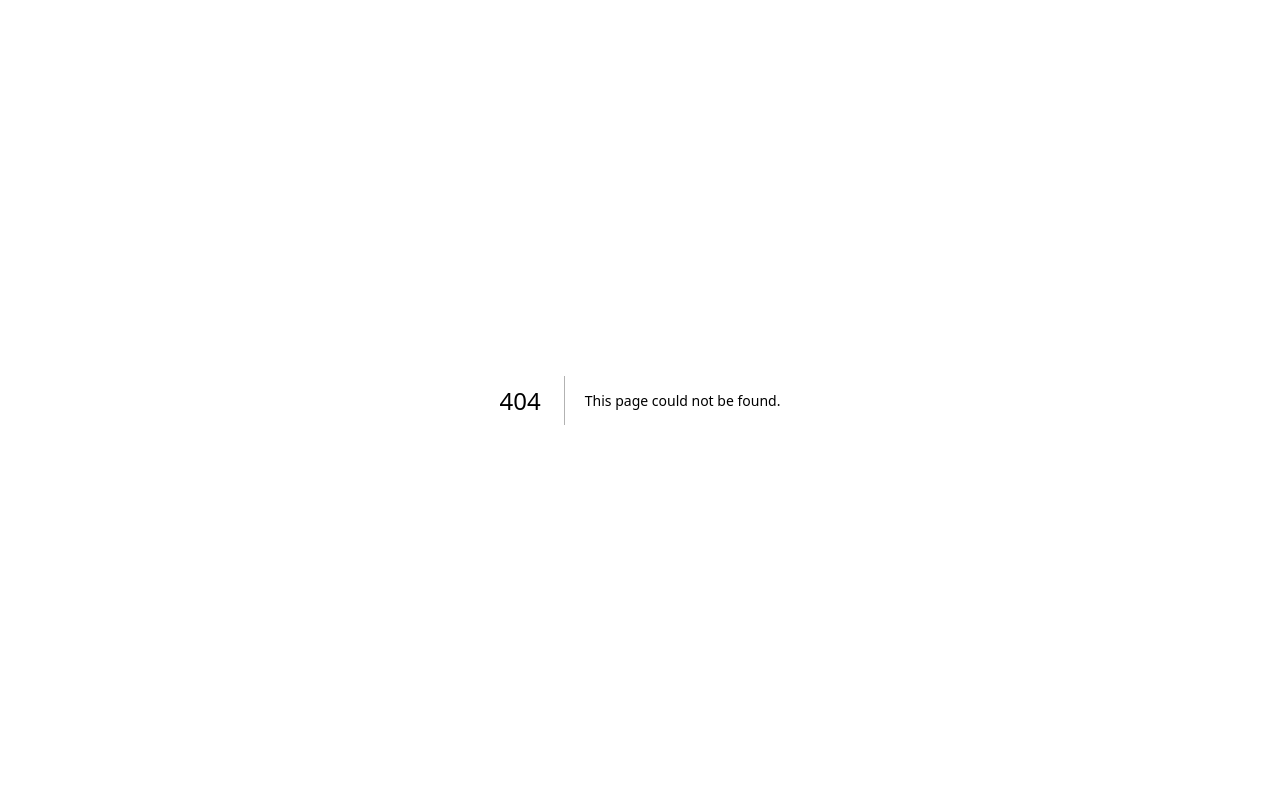
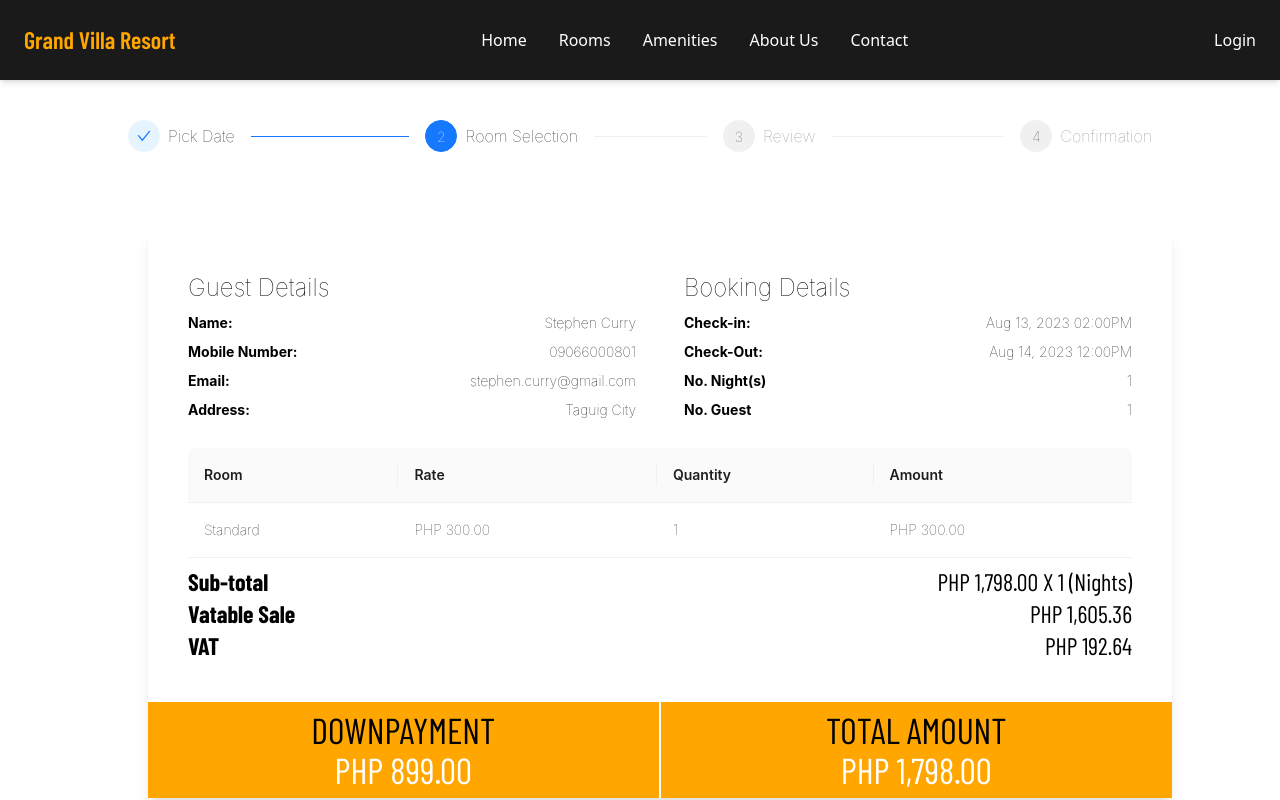
Before and after one commit to raaauf6933/booking-web-app-nextjs, a Next.js app: page /main/booking/review in a window 1280 px wide. Before the commit this address had no page. Shown: the top 800 px of the page. Built offline with nearby package versions, Linux system fonts and the light colour scheme; a web font is replaced by a local one.

Commit message:
update as of 08/12/23

```diff
--- /dev/null
+++ b/src/app/main/(app_main)/booking/pages/Review/index.js
@@ -0,0 +1,140 @@
+'use client';
+import { Row, Col, Table, Button } from 'antd';
+
+const columns = [
+  {
+    title: 'Room',
+    dataIndex: 'room',
+    key: 'room',
+  },
+  {
+    title: 'Rate',
+    dataIndex: 'rate',
+    key: 'rate',
+  },
+  {
+    title: 'Quantity',
+    dataIndex: 'qty',
+    key: 'qty',
+  },
+  {
+    title: 'Amount',
+    dataIndex: 'amount',
+    key: 'amount',
+  },
+];
+
+const dataSource = [
+  {
+    key: '1',
+    room: 'Standard',
+    rate: 'PHP 300.00',
+    qty: 1,
+    amount: 'PHP 300.00',
+  },
+];
+
+const Review = () => {
+  return (
+    <>
+      <div className="my-20 mx-5 w-full ">
+        <div className="bg-white shadow-lg">
+          <div className=" p-10">
+            <Row gutter={[48, 48]}>
+              <Col xs={24} sm={24} md={12} lg={12}>
+                <div>
+                  <span className="text-2xl">Guest Details</span>
+                  <div className="mt-2">
+                    <div className="flex justify-between">
+                      <span className="font-bold mb-2">Name:</span>
+                      <span>Stephen Curry</span>
+                    </div>
+                    <div className="flex justify-between">
+                      <span className="font-bold mb-2">Mobile Number:</span>
+                      <span>09066000801</span>
+                    </div>
+                    <div className="flex justify-between">
+                      <span className="font-bold mb-2">Email:</span>
+                      <span>stephen.curry@gmail.com</span>
+                    </div>
+                    <div className="flex justify-between">
+                      <span className="font-bold mb-2">Address:</span>
+                      <span>Taguig City</span>
+                    </div>
+                  </div>
+                </div>
+              </Col>
+              <Col xs={24} sm={24} md={12} lg={12}>
+                <div>
+                  <span className="text-2xl">Booking Details</span>
+                  <div className="mt-2">
+                    <div className="flex justify-between">
+                      <span className="font-bold mb-2">Check-in:</span>
+                      <span>Aug 13, 2023 02:00PM</span>
+                    </div>
+                    <div className="flex justify-between">
+                      <span className="font-bold mb-2">Check-Out:</span>
+                      <span>Aug 14, 2023 12:00PM</span>
+                    </div>
+                    <div className="flex justify-between">
+                      <span className="font-bold mb-2">No. Night(s)</span>
+                      <span>1</span>
+                    </div>
+                    <div className="flex justify-between">
+                      <span className="font-bold mb-2">No. Guest</span>
+                      <span>1</span>
+                    </div>
+                  </div>
+                </div>
+              </Col>
+            </Row>
+            <div className="mt-5">
+              <Table
+                className="overflow-x-scroll"
+                dataSource={dataSource}
+                columns={columns}
+                pagination={false}
+                //   rootClassName='o'
+              />
+            </div>
+            <div className="mt-2">
+              <div className="flex justify-between">
+                <span className="font-bold text-2xl">Sub-total</span>
+                <span className="text-2xl">PHP 1,798.00 X 1 (Nights)</span>
+              </div>
+              <div className="flex justify-between">
+                <span className="font-bold text-2xl">Vatable Sale </span>
+                <span className="text-2xl">PHP 1,605.36</span>
+              </div>
+              <div className="flex justify-between">
+                <span className="font-bold text-2xl">VAT</span>
+                <span className="text-2xl">PHP 192.64</span>
+              </div>
+            </div>
+          </div>
+
+          <div className="w-full flex flex-col md:flex-row lg:flex-row">
+            <div className="flex flex-col items-center w-full bg-warning text-4xl p-2 border-r-2 border-r-light">
+              <span>DOWNPAYMENT</span>
+              <span className="text-white">PHP 899.00</span>
+            </div>
+            <div className="flex flex-col items-center whitespace-nowrap w-full bg-warning text-4xl p-2">
+              <span>TOTAL AMOUNT</span>
+              <span className="text-white">PHP 1,798.00</span>
+            </div>
+          </div>
+        </div>
+        <div className="mt-10 mx-auto w-fit">
+          <Button size="large" className="mr-3">
+            <span>Back</span>
+          </Button>
+          <Button size="large">
+            <span>Confirm</span>
+          </Button>
+        </div>
+      </div>
+    </>
+  );
+};
+
+export default Review;
--- a/src/app/main/(app_main)/booking/pages/SelectRoom/index.js
+++ b/src/app/main/(app_main)/booking/pages/SelectRoom/index.js
@@ -1,6 +1,7 @@
 'use client';
-import { Card, Col, Divider, Row } from 'antd';
+import { Button, Card, Col, Divider, Row } from 'antd';
 import MainRoomCard from '../../../components/MainRoomCard';
+import BookingSummary from '../../../components/BookingSummary';
 
 const SelectRoom = () => {
   return (
@@ -44,65 +45,12 @@ const SelectRoom = () => {
           </Card>
         </Col>
         <Col sm={24} md={6} lg={6}>
-          <Card title="Booking Summary" foo>
-            <div className="flex flex-col">
-              <span className="font-bold ">Check-in:</span>
-              <span>8 August 2023, Tue - 2:00PM</span>
-              <span className="font-bold ">Check-out:</span>
-              <span>9 August 2023, Wed - 11:00AM (1 Nights)</span>
-              <Divider />
-              <div class="relative overflow-x-auto">
-                <table class="w-full text-sm text-left text-gray-500 dark:text-gray-400">
-                  <thead class="text-xs text-gray-700 uppercase bg-gray-50 dark:bg-gray-700 dark:text-gray-400">
-                    <tr>
-                      <th scope="col" class="px-6 py-3">
-                        Room
-                      </th>
-                      <th scope="col" class="px-6 py-3">
-                        Qty
-                      </th>
-                      <th scope="col" class="px-6 py-3">
-                        Rate
-                      </th>
-                    </tr>
-                  </thead>
-                  <tbody>
-                    <tr class="bg-white border-b dark:bg-gray-800 dark:border-gray-700">
-                      <th
-                        scope="row"
-                        class="px-6 py-4 font-medium text-gray-900 whitespace-nowrap dark:text-white"
-                      >
-                        Deluxe Room
-                      </th>
-                      <td class="px-6 py-4">1</td>
-                      <td class="px-6 py-4 whitespace-nowrap">PHP 799.00</td>
-                    </tr>
-                  </tbody>
-                </table>
-              </div>
-              <Divider />
-              <div className="flex flex-col">
-                <span className="font-bold">Breakdown</span>
-                <div className="flex justify-between">
-                  <span className=" ">Sub-Total</span>
-                  <span>PHP 1,898.00 X 1 (Nights)</span>
-                </div>
-                <div className="flex justify-between">
-                  <span className=" ">Vatable Sale</span>
-                  <span>PHP 1,694.64</span>
-                </div>
-                <div className="flex justify-between">
-                  <span className=" ">VAT Amount</span>
-                  <span>PHP 203.36</span>
-                </div>
-              </div>
-            </div>
-            <Divider />
-            <div className="text-center mt-3 flex flex-col text-xl">
-              <span className="font-bold">BOOKING TOTAL</span>
-              <span>PHP 1,898.00</span>
-            </div>
-          </Card>
+          <BookingSummary />
+          <div className="mt-4">
+            <Button className="w-full bg-warning" size="large">
+              <span className="text-white text-lg">Proceed</span>
+            </Button>
+          </div>
         </Col>
       </Row>
     </div>
--- /dev/null
+++ b/src/app/main/(app_main)/booking/review/page.js
@@ -0,0 +1,7 @@
+import Review from '../pages/Review';
+
+const ReviewPage = () => {
+  return <Review />;
+};
+
+export default ReviewPage;
--- /dev/null
+++ b/src/app/main/(app_main)/components/BookingSummary/index.js
@@ -0,0 +1,67 @@
+import { Card, Divider } from 'antd';
+
+const BookingSummary = () => {
+  return (
+    <Card title="Booking Summary" foo>
+      <div className="flex flex-col">
+        <span className="font-bold ">Check-in:</span>
+        <span>8 August 2023, Tue - 2:00PM</span>
+        <span className="font-bold ">Check-out:</span>
+        <span>9 August 2023, Wed - 11:00AM (1 Nights)</span>
+        <Divider />
+        <div class="relative overflow-x-auto">
+          <table class="w-full text-sm text-left text-gray-500 dark:text-gray-400">
+            <thead class="text-xs text-gray-700 uppercase bg-gray-50 dark:bg-gray-700 dark:text-gray-400">
+              <tr>
+                <th scope="col" class="px-6 py-3">
+                  Room
+                </th>
+                <th scope="col" class="px-6 py-3">
+                  Qty
+                </th>
+                <th scope="col" class="px-6 py-3">
+                  Rate
+                </th>
+              </tr>
+            </thead>
+            <tbody>
+              <tr class="bg-white border-b dark:bg-gray-800 dark:border-gray-700">
+                <th
+                  scope="row"
+                  class="px-6 py-4 font-medium text-gray-900 whitespace-nowrap dark:text-white"
+                >
+                  Deluxe Room
+                </th>
+                <td class="px-6 py-4">1</td>
+                <td class="px-6 py-4 whitespace-nowrap">PHP 799.00</td>
+              </tr>
+            </tbody>
+          </table>
+        </div>
+        <Divider />
+        <div className="flex flex-col">
+          <span className="font-bold">Breakdown</span>
+          <div className="flex justify-between">
+            <span className=" ">Sub-Total</span>
+            <span>PHP 1,898.00 X 1 (Nights)</span>
+          </div>
+          <div className="flex justify-between">
+            <span className=" ">Vatable Sale</span>
+            <span>PHP 1,694.64</span>
+          </div>
+          <div className="flex justify-between">
+            <span className=" ">VAT Amount</span>
+            <span>PHP 203.36</span>
+          </div>
+        </div>
+      </div>
+      <Divider />
+      <div className="text-center mt-3 flex flex-col text-xl">
+        <span className="font-bold">BOOKING TOTAL</span>
+        <span>PHP 1,898.00</span>
+      </div>
+    </Card>
+  );
+};
+
+export default BookingSummary;
--- a/src/app/main/(app_main)/components/MainDatePicker/index.js
+++ b/src/app/main/(app_main)/components/MainDatePicker/index.js
@@ -10,9 +10,7 @@ import { useRouter } from 'next/navigation';
 dayjs.extend(customParseFormat);
 
 const MainDatePicker = () => {
-
-
-  const navigate = useRouter()
+  const navigate = useRouter();
 
   const onChange = (date, dateString) => {
     console.log(date, dateString);
@@ -52,7 +50,7 @@ const MainDatePicker = () => {
               <Button
                 className="w-full bg-warning border-white focus:border-white outline-none  h-16"
                 type="default"
-                onClick={()=> navigate.push("/main/booking/select_room")}
+                onClick={() => navigate.push('/main/booking/select_room')}
               >
                 <span className="text-white text-lg">Check Availability</span>
               </Button>
```
